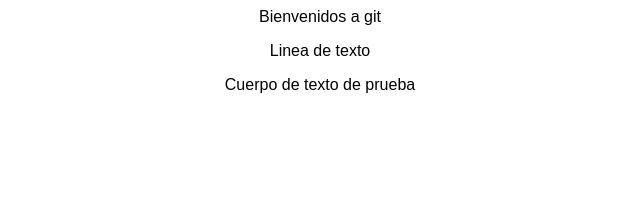
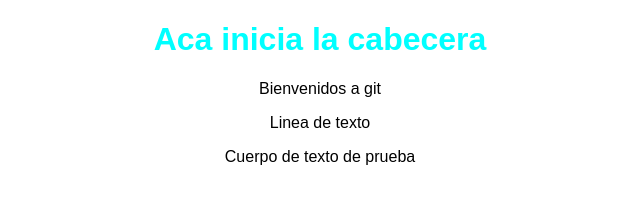
Before and after one commit to SebastianMandalari/Hyperblog, a plain HTML site: page index.html in a window 1280 px wide. Shown: the whole page, without its empty margins (320-960 px from the left). Drawn offline with Linux system fonts and the light colour scheme; files that its build step writes are made by us from their sources.

Commit message:
Estructura de la cabecera

```diff
--- a/index.html
+++ b/index.html
@@ -9,6 +9,9 @@
 </head>
 <body>
     <div id="container">
+        <div id="cabecera">
+            <h1>Aca inicia la cabecera</h1>
+        </div>
     <div id="post"
     <h1>Bienvenidos a git</h1>
     <p>Linea de texto</p>
```
